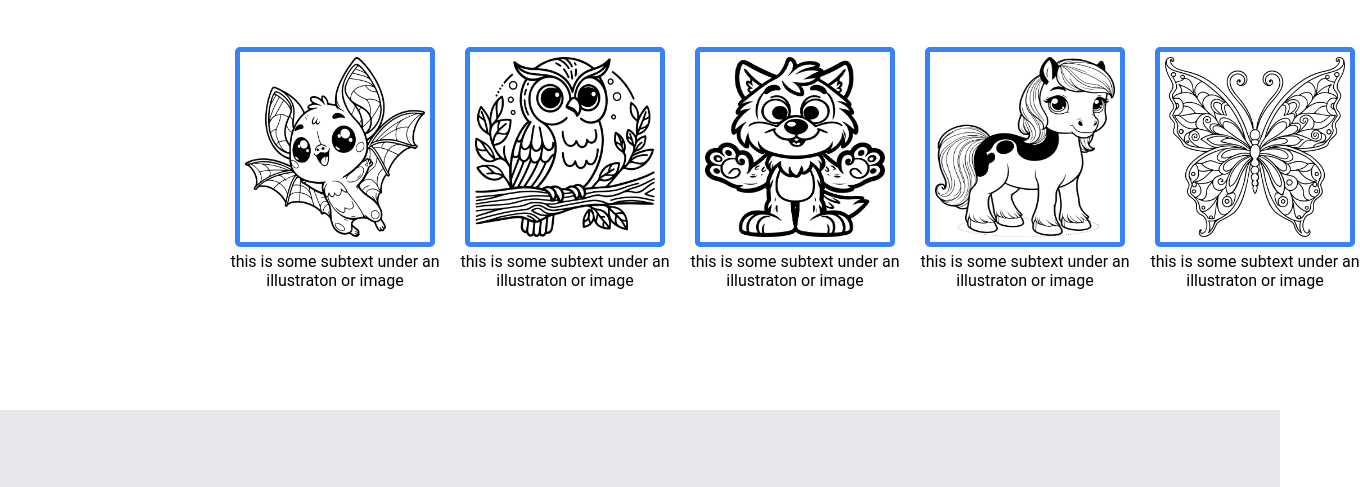
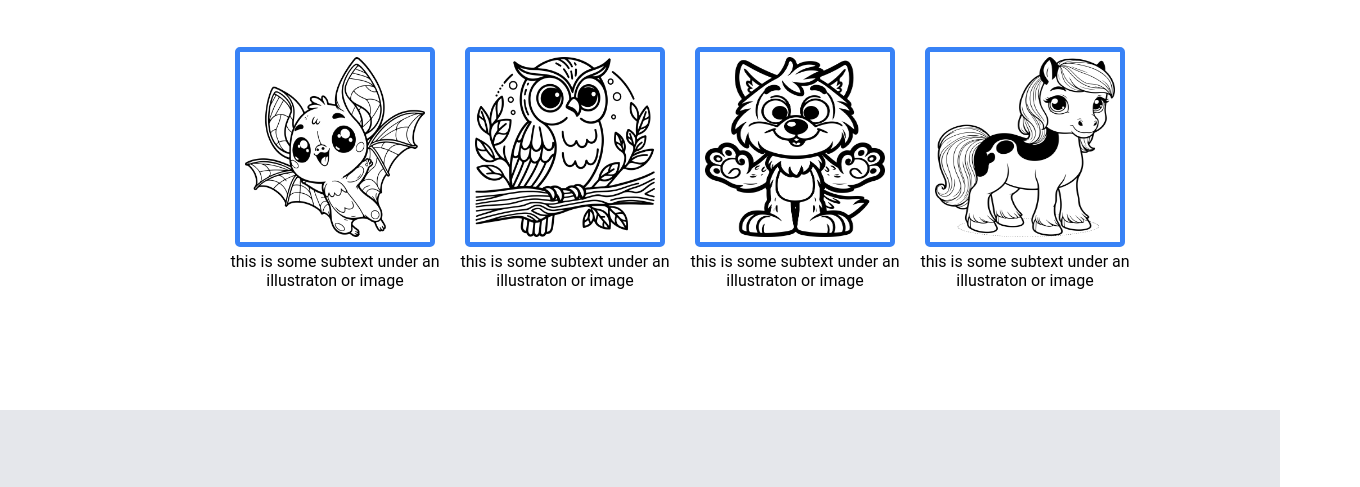
Before and after one commit to fatimaeg/TOP-Landing-Page, a plain HTML site: page index.html in a window 1280 px wide. Shown: the part 623-1110 px from the top of the page, 1360 px wide, since content can reach past the window. Drawn offline with Linux system fonts and the light colour scheme.

Commit message:
modified:   README.md index.html  style.css

```diff
--- a/index.html
+++ b/index.html
@@ -40,10 +40,6 @@
                 <img src="imgs/pic4.png" alt="img" />
                 <div>this is some subtext under an illustraton or image</div>
             </div>
-            <div class="info-img">
-                <img src="imgs/pic5.png" alt="img" />
-                <div>this is some subtext under an illustraton or image</div>
-            </div>
         </div>
     </div>
     <div class="quote">
--- a/style.css
+++ b/style.css
@@ -114,7 +114,7 @@ body{
 }
 .call-to-action{
     background-color: white;
-    height: 350px;
+    height: 300px;
     margin: auto;
     padding: 130px 230px;
     display: flex;
```
Also changed, not shown: 1 other file.
